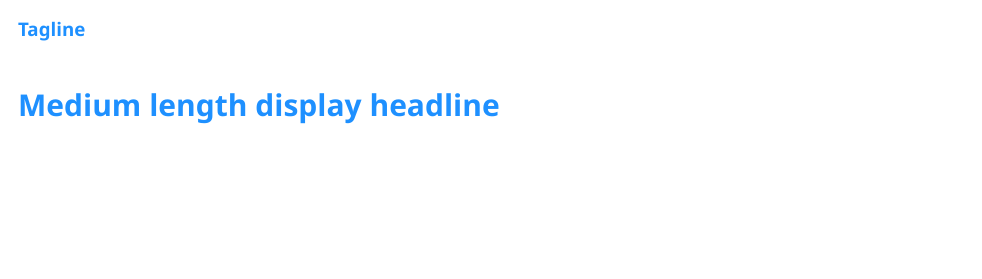
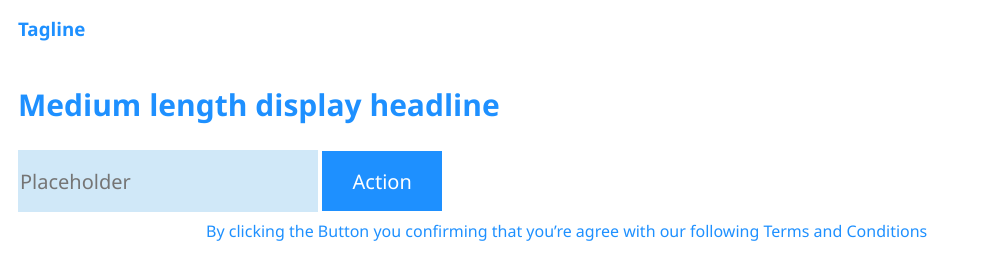
Before and after one commit to neville-bot/yakkety-yak, a website: page index.html in a window 1280 px wide. Shown: the part 347-626 px from the top of the page, without its empty margins (0-982 px from the left). Drawn offline with Linux system fonts and the light colour scheme.

Commit message:
added button and form and their subsequent styling

```diff
--- a/index.html
+++ b/index.html
@@ -31,6 +31,14 @@
           <h3>Tagline</h3>
           <h2 class="headline">Medium length display headline</h2>
         </article>
+        <div class="email-form">
+          <input type="text" placeholder="Placeholder" />
+          <button>Action</button>
+        </div>
+        <p>
+          By clicking the Button you confirming that you’re agree with our
+          following Terms and Conditions
+        </p>
       </main>
     </div>
   </body>
--- a/main.css
+++ b/main.css
@@ -13,13 +13,15 @@ body {
     justify-content: space-between;
     padding-right: 50%;
   }
+  main {
+    padding-left: 10px;
+  }
   header h1 {
     font-weight: lighter;
   }
   article.main-page-content {
     display: flex;
     flex-direction: column;
-    padding-left: 10px;
   }
   h2.headline {
     display: flex;
@@ -28,6 +30,48 @@ body {
     width: 70%;
     font-size: 30px;
   }
+  /* email form */
+  .email-form {
+    height: 60px;
+  }
+  .email-form button {
+    background-color: dodgerblue;
+    color: white;
+    font-family: inherit;
+    border: none;
+    height: 100%;
+    width: 120px;
+    vertical-align: middle;
+    font-size: 20px;
+    /* :hover {
+        border: 1px solid #1052B4;
+     */
+  }
+  button:hover {
+    border: 1px solid #1052b4;
+  }
+  button:active {
+    position: relative;
+    top: 1px;
+  }
+  .email-form input {
+    background-color: rgb(208, 232, 248);
+    font-family: inherit;
+    border: none;
+    height: 100%;
+    vertical-align: middle;
+    font-size: 20px;
+  }
+  p {
+    margin: auto;
+    width: 70%;
+    padding: 10px;
+
+    /*
+    padding: 0 30px 0 30px;
+    font-size: 16px;
+    align-content: center; */
+  }
 }
 
 @media (min-width: 801px) {
```
